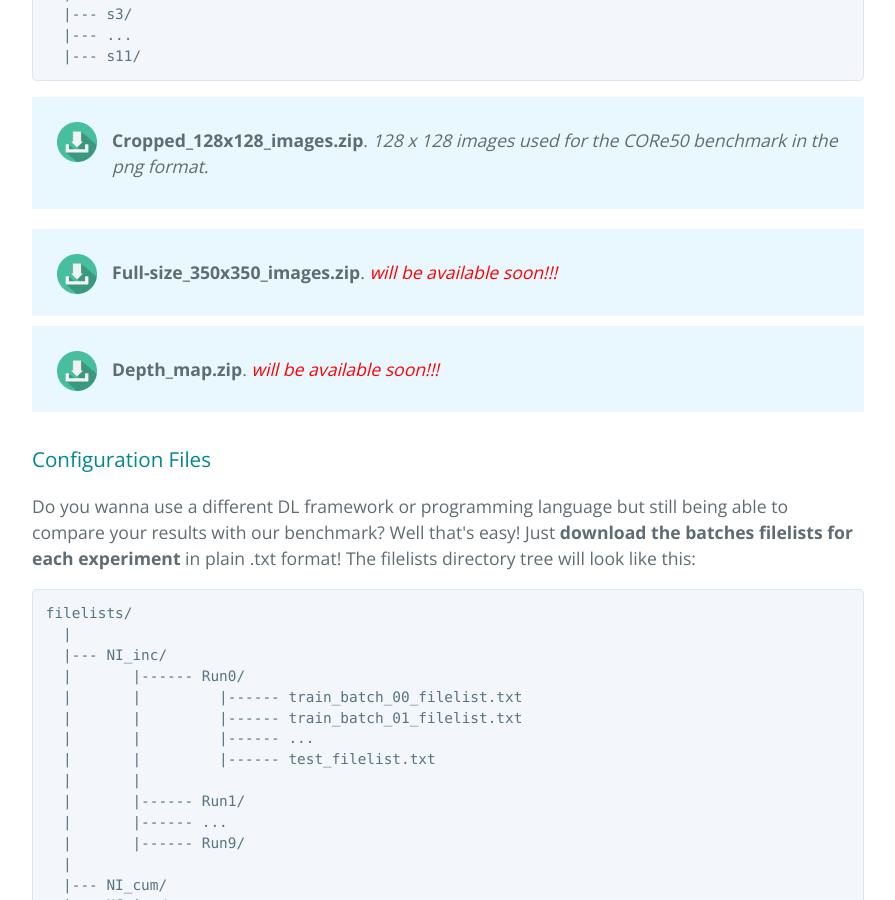
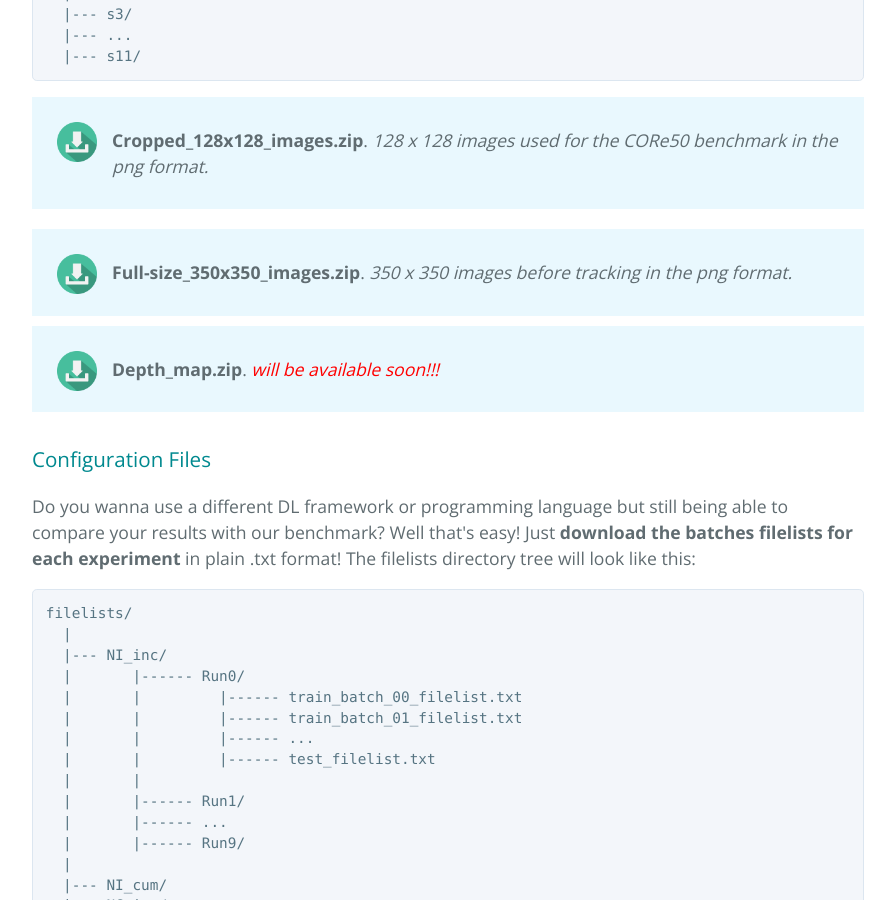
Before and after one commit to vlomonaco/core50, a Jekyll site: the page built from index.html, in a window 1280 px wide and 900 px high, scrolled down 5003 px. Shown: the whole window, without its empty margins (192-1087 px from the left). Built offline with Jekyll 4.4.1, drawn with Linux system fonts in a browser that asks for light colours; the list of posts is cut into pages by our own code.

Commit message:
link added

```diff
--- a/index.html
+++ b/index.html
@@ -97,9 +97,9 @@
 </div>
 
 <div style="background-color: rgba(227, 246, 254, 0.79); padding: 20px; margin-top:20px;">
-<div style="width:60px; height: 60px;float:left; padding-right:10px"><a href=""><img src="imgs/download.ico" width="50px" style="padding:5px; vertical-align: middle;"></a></div>
+<div style="width:60px; height: 60px;float:left; padding-right:10px"><a href="http://bias.csr.unibo.it/maltoni/core50_350x350.zip"><img src="imgs/download.ico" width="50px" style="padding:5px; vertical-align: middle;"></a></div>
 <div style="margin-top:10px; margin-bottom:10px;margin-left:60px">
-<strong>Full-size_350x350_images.zip</strong>. <i> <span style="color:#ff0000"> will be available soon!!!</span></i></div>
+<strong>Full-size_350x350_images.zip</strong>. <i> 350 x 350 images before tracking in the png format.</i></div>
 </div>
 
 <div style="background-color: rgba(227, 246, 254, 0.79); padding: 20px; margin-top:10px;">
```
